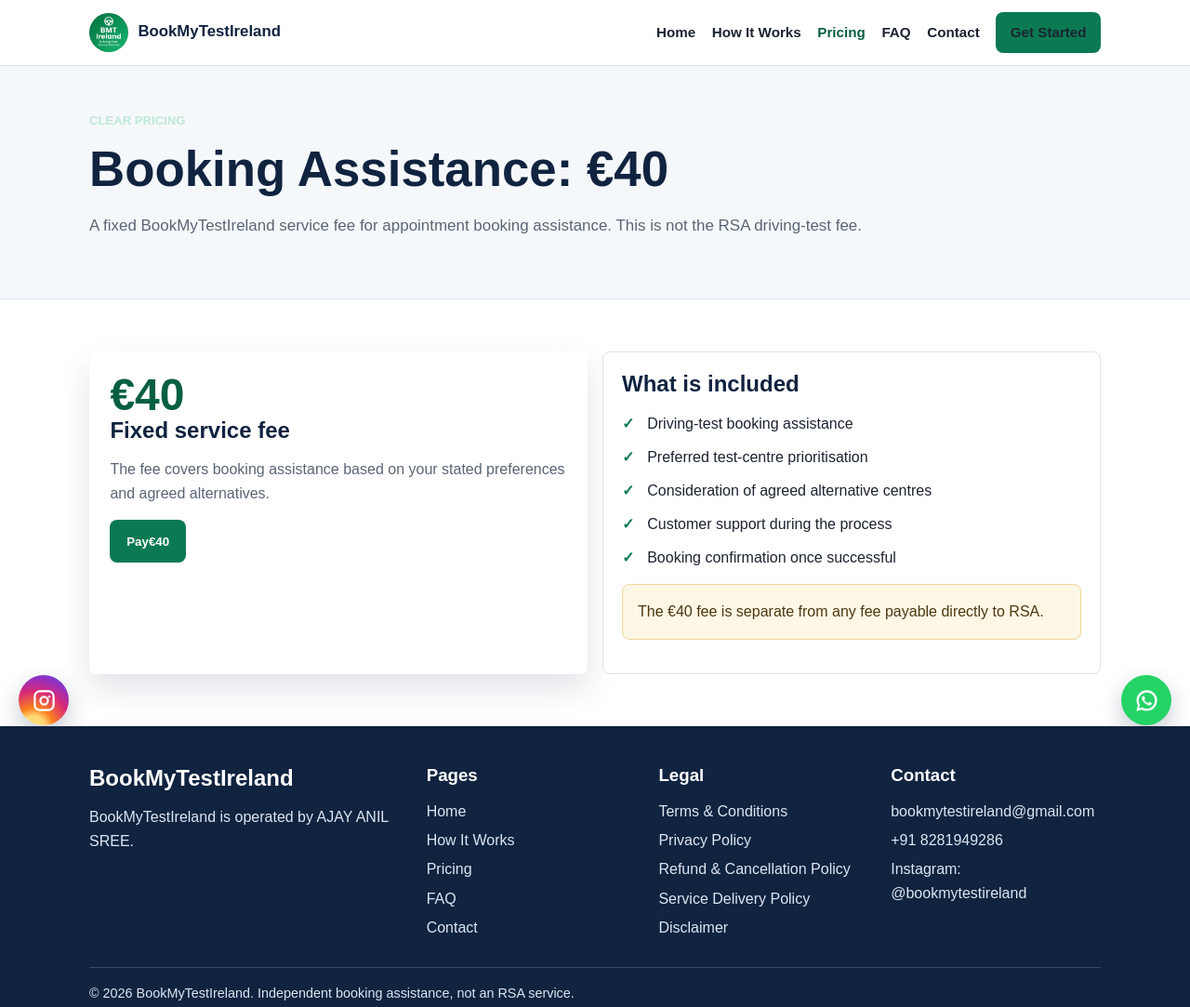
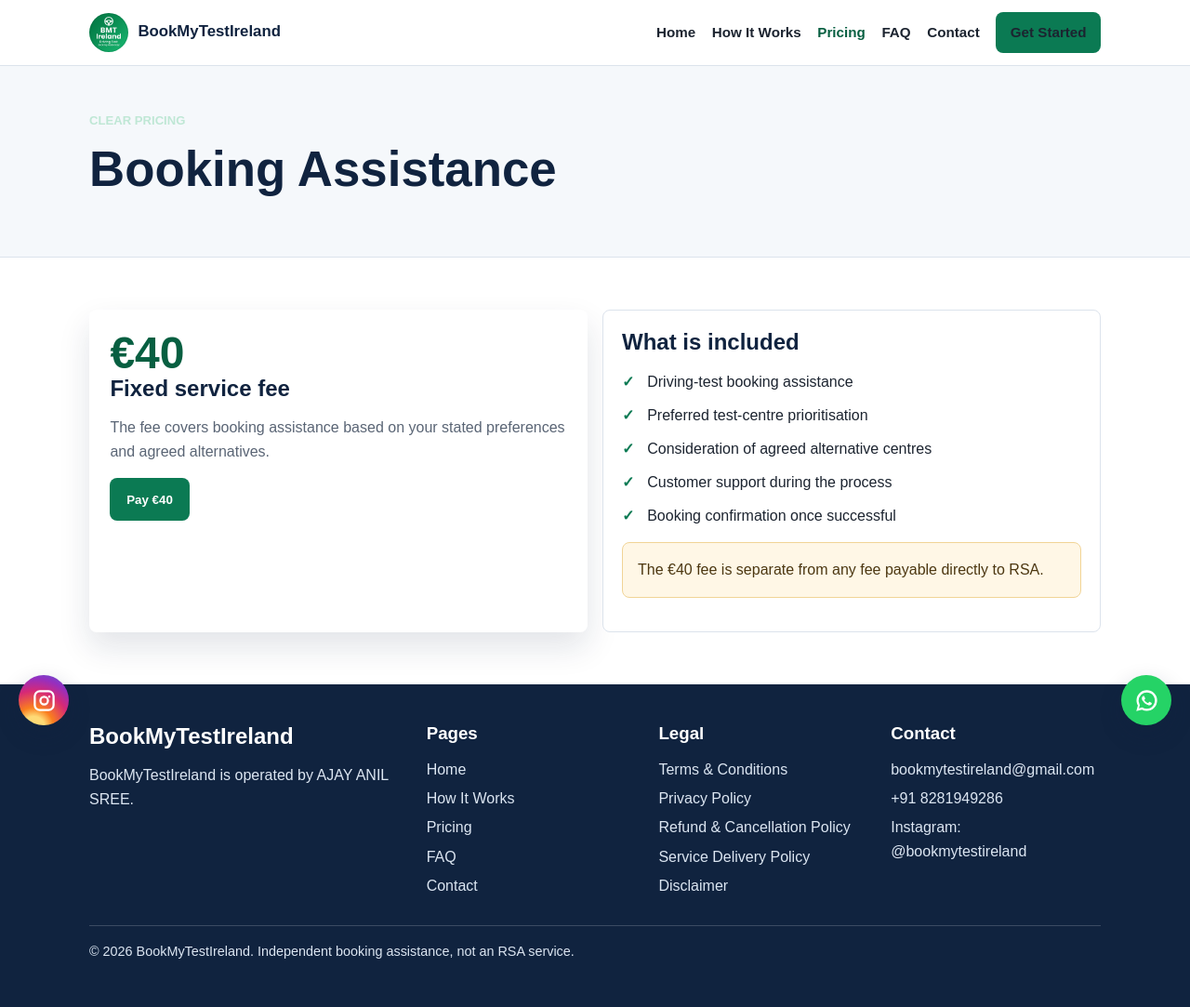
Before and after one commit to ajayanilsree/bmt, a plain HTML site: page pricing.html in a window 1280 px wide. Shown: the top 1083 px of the page at 93% size. Drawn offline with Linux system fonts and the light colour scheme.

Commit message:
Initial commit

```diff
--- a/pricing.html
+++ b/pricing.html
@@ -19,14 +19,14 @@
   <a class="skip-link" href="#main">Skip to content</a>
   <header class="site-header"><div class="nav-wrap"><a class="brand" href="index.html"><img src="assets/images/logo.png" alt="BookMyTestIreland"><span>BookMyTestIreland</span></a><button class="menu-toggle" type="button" aria-expanded="false" aria-controls="primary-menu" aria-label="Open navigation"><span></span><span></span><span></span></button><nav class="primary-menu" id="primary-menu"><a href="index.html">Home</a><a href="how-it-works.html">How It Works</a><a href="pricing.html" aria-current="page">Pricing</a><a href="faq.html">FAQ</a><a href="contact.html">Contact</a><a class="button nav-cta" href="pricing.html">Get Started</a></nav></div></header>
   <main id="main">
-    <section class="page-title"><div class="section"><p class="eyebrow">Clear pricing</p><h1>Booking Assistance: <span data-price>€40</span></h1><p class="lead">A fixed BookMyTestIreland service fee for appointment booking assistance. This is not the RSA driving-test fee.</p></div></section>
+    <section class="page-title"><div class="section"><p class="eyebrow">Clear pricing</p><h1>Booking Assistance</h1></div></section>
     <section class="section">
       <div class="grid two">
         <div class="price-panel">
           <span class="price" data-price>€40</span>
           <h2>Fixed service fee</h2>
           <p>The fee covers booking assistance based on your stated preferences and agreed alternatives.</p>
-          <button class="button" type="button" data-payment-button>Pay <span data-price>€40</span></button>
+          <button class="button" type="button" data-payment-button>Pay&nbsp;<span data-price>€40</span></button>
           <p class="notice" data-payment-message hidden tabindex="-1"></p>
         </div>
         <div class="card">
```
